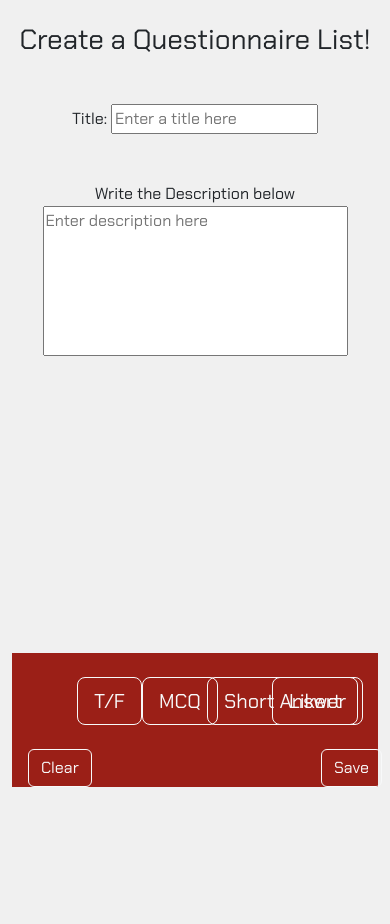
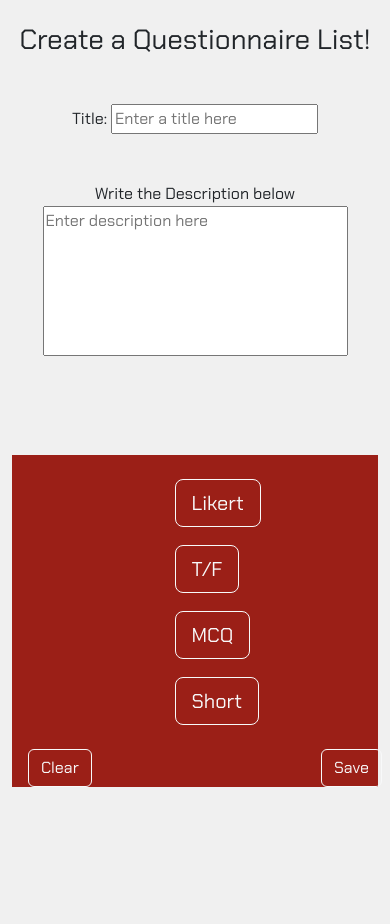
Before and after one commit to YusufMJ/Questionnaire-Website, a PHP site: page /admin.php in a window 390 px wide. Shown: the part 57-981 px from the top of the page. Before the commit the page ends 844 px from the top, so only its background shows below. Run offline with PHP 8.4, Linux system fonts and the light colour scheme.

Commit message:
made it a bit more responsive

```diff
--- a/admin.php
+++ b/admin.php
@@ -38,18 +38,35 @@
             <br>
             <div class="col">
                 <div class="row btn-group d-flex justify-content-center">
+
+                <div class="col-2 d-flex text-center">
+                       <button class="btn btn-outline-light btn-lg flex-fill">Likert</button>
+                    </div>
+                    <div class="col-12 d-flex d-sm-none text-center">
+                       <button class="btn btn-outline-light btn-lg flex-fill hidden"></button>
+                    </div>
+
                     <div class="col-2 d-flex text-center">
                        <button class="btn btn-outline-light btn-lg flex-fill">T/F</button>
                     </div>
+                    <div class="col-12 d-flex d-md-none text-center">
+                       <button class="btn btn-outline-light btn-lg flex-fill hidden"></button>
+                    </div>
+
+
                     <div class="col-2 d-flex text-center">
                        <button class="btn btn-outline-light btn-lg flex-fill">MCQ</button>
                     </div>
-                    <div class="col-2 d-flex text-center">
-                       <button class="btn btn-outline-light text-nowrap btn-lg flex-fill">Short Answer</button>
+
+                    <div class="col-12 d-flex d-sm-none text-center">
+                       <button class="btn btn-outline-light btn-lg flex-fill hidden"></button>
                     </div>
                     <div class="col-2 d-flex text-center">
-                       <button class="btn btn-outline-light btn-lg flex-fill">Likert</button>
+                       <button class="btn btn-outline-light text-nowrap btn-lg flex-fill">Short</button>
                     </div>
+
+
+
 
                  </div>
 
```
